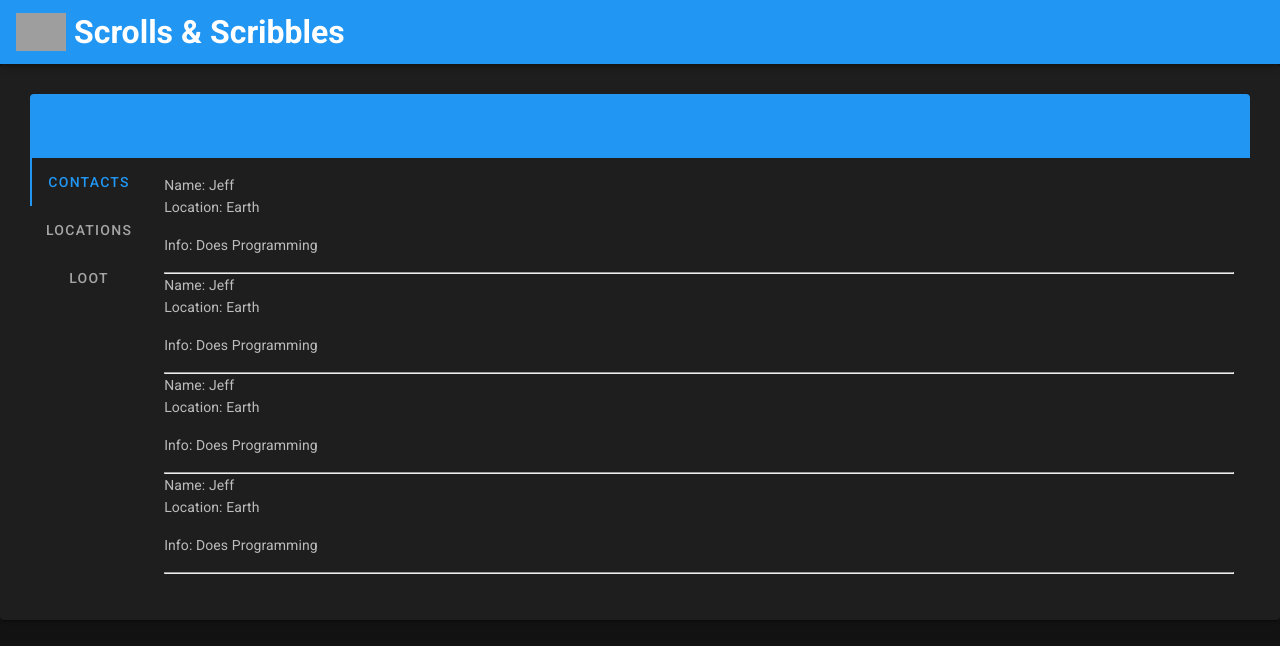
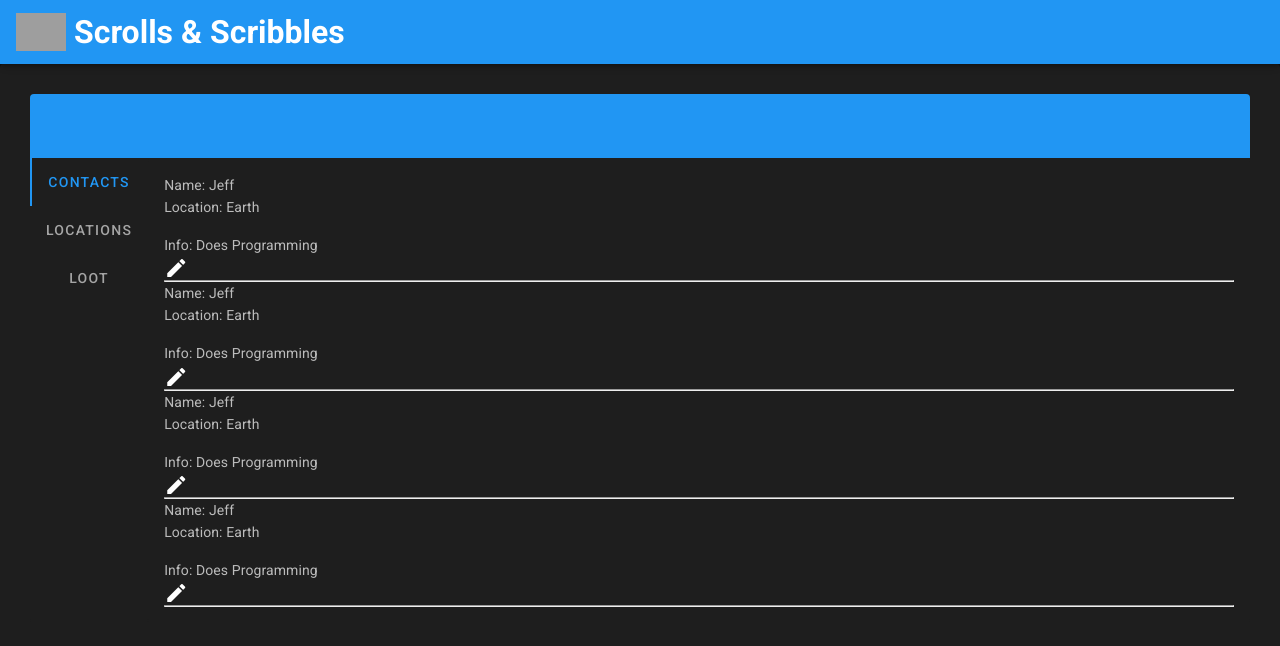
Before and after one commit to JDSalisbury/scrolls_scribbles, a Vue app: page / in a window 1280 px wide. Shown: the top 646 px of the page. Built offline with nearby package versions, Linux system fonts and the light colour scheme; grey boxes are pictures that could not be loaded.

Commit message:
Adding the ability to edit.

```diff
--- a/src/components/HelloWorld.vue
+++ b/src/components/HelloWorld.vue
@@ -14,9 +14,44 @@
         <v-card flat>
           <v-card-text>
             <div v-for="(listItem, index) in item.list" :key="index">
-              Name: {{ listItem.name }}
-              <p>Location: {{ listItem.location }}</p>
-              <p>Info: {{ listItem.info }}</p>
+              <div class="content" v-show="!listItem.editing">
+                Name: {{ listItem.name }}
+                <p>Location: {{ listItem.location }}</p>
+                Info: {{ listItem.info }}
+                <div class="extra content">
+                  <span v-on:click="showForm(listItem)">
+                    <v-icon dark>mdi-pencil</v-icon>
+                  </span>
+                </div>
+              </div>
+
+              <div class="content" v-show="listItem.editing">
+                <div class="ui form">
+                  <div class="field">
+                    <label>Name: </label>
+                    <input type="text" v-model="listItem.name" />
+                  </div>
+                  <div class="field">
+                    <label>Location: </label>
+                    <input type="text" v-model="listItem.location" />
+                  </div>
+                  <br />
+                  <div class="field">
+                    <label>Info: </label>
+                    <input type="text" v-model="listItem.info" />
+                  </div>
+                  <br />
+
+                  <div class="ui two button attached buttons">
+                    <button
+                      class="ui basic blue button"
+                      v-on:click="hideForm(listItem)"
+                    >
+                      Close X
+                    </button>
+                  </div>
+                </div>
+              </div>
               <hr />
             </div>
           </v-card-text>
@@ -31,6 +66,7 @@ export default {
   name: 'Menu',
 
   data: () => ({
+    isEditing: false,
     tags: [
       { id: 1, name: 'Contacts' },
       { id: 2, name: 'Locations' },
@@ -40,24 +76,107 @@ export default {
       {
         group: 'Contacts',
         list: [
-          { name: 'Jeff', location: 'Earth', info: 'Does Programming' },
-          { name: 'Jeff', location: 'Earth', info: 'Does Programming' },
-          { name: 'Jeff', location: 'Earth', info: 'Does Programming' },
-          { name: 'Jeff', location: 'Earth', info: 'Does Programming' }
+          {
+            name: 'Jeff',
+            editing: false,
+            location: 'Earth',
+            info: 'Does Programming'
+          },
+          {
+            name: 'Jeff',
+            editing: false,
+            location: 'Earth',
+            info: 'Does Programming'
+          },
+          {
+            name: 'Jeff',
+            editing: false,
+            location: 'Earth',
+            info: 'Does Programming'
+          },
+          {
+            name: 'Jeff',
+            editing: false,
+            location: 'Earth',
+            info: 'Does Programming'
+          }
         ]
       },
-      { group: 'Locations', list: 'Something Something Darkside' },
+      {
+        group: 'Locations',
+        list: [
+          {
+            name: 'Jeff',
+            editing: false,
+            location: 'Earth',
+            info: 'Does Programming'
+          },
+          {
+            name: 'Jeff',
+            editing: false,
+            location: 'Earth',
+            info: 'Does Programming'
+          },
+          {
+            name: 'Jeff',
+            editing: false,
+            location: 'Earth',
+            info: 'Does Programming'
+          },
+          {
+            name: 'Jeff',
+            editing: false,
+            location: 'Earth',
+            info: 'Does Programming'
+          }
+        ]
+      },
       {
         group: 'Loot',
-        list:
-          'Cras sagittis. Phasellus nec sem in justo pellentesque facilisis.  Proin sapien ipsum, porta a, auctor quis, euismod ut, mi. Donec quam felis, ultricies nec, pellentesque eu, pretium quis, sem. Nam at tortor in tellus interdum sagittis.'
+        list: [
+          {
+            name: 'Knife',
+            editing: false,
+            location: 'Earth',
+            info: 'Does cutting'
+          },
+          {
+            name: 'Gold idol',
+            editing: false,
+            location: 'Earth',
+            info: 'Does Blinging'
+          },
+          {
+            name: 'Posin ivy',
+            editing: false,
+            location: 'Earth',
+            info: 'Does itching'
+          },
+          {
+            name: '30 zeni',
+            editing: false,
+            location: 'Earth',
+            info: 'Does buying'
+          }
+        ]
       }
     ]
-  })
+  }),
+  methods: {
+    showForm(item) {
+      item.editing = true;
+    },
+    hideForm(item) {
+      item.editing = false;
+    }
+  }
 };
 </script>
 <style scoped>
 .menu {
   padding: 30px;
 }
+input {
+  color: white;
+}
 </style>
```
